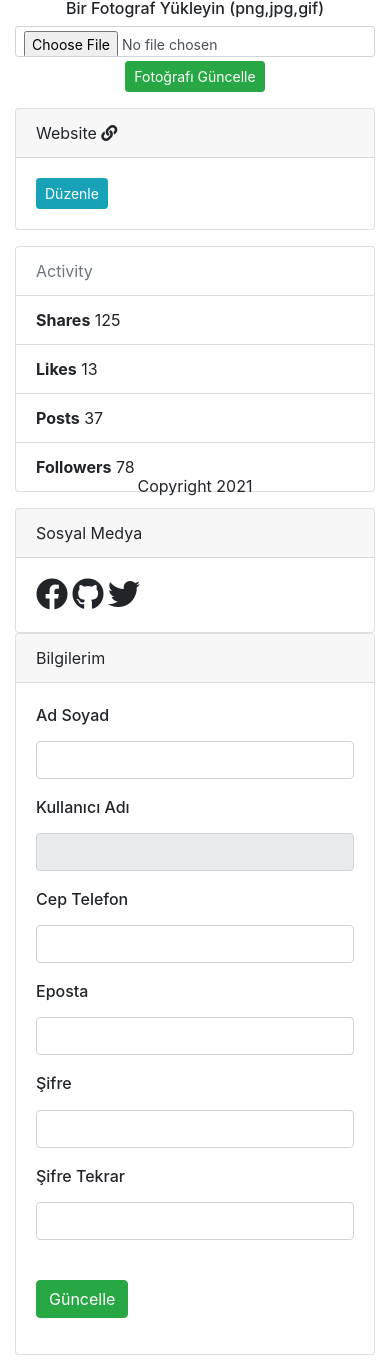
After one commit to sandiklibilgisayarprogramlama/ip2, a Python web app: template proje2/templates/bilgilerim.html in a window 390 px wide. The commit adds this page. Shown: the part 346-1717 px from the top of the page. Run offline with Jinja, Linux system fonts and the light colour scheme; the template is opened without the code that fills it, so the values that code supplies are empty.

Commit message:
kitap sosyal ağı

```diff
--- a/proje2/templates/__temp1.html
+++ b/proje2/templates/__temp1.html
@@ -4,12 +4,14 @@
     <meta charset="UTF-8">
     <meta http-equiv="X-UA-Compatible" content="IE=edge">
     <meta name="viewport" content="width=device-width, initial-scale=1.0">
+
+    <link rel="stylesheet" href="../static/css/bootstrap.min.css">
+    <script src="../static/js/jquery-3.6.0.min.js" ></script>
+    <script src="../static/js/bootstrap.bundle.min.js"></script>
+    <link rel="stylesheet" href="https://cdnjs.cloudflare.com/ajax/libs/font-awesome/5.15.3/css/all.min.css" integrity="sha512-iBBXm8fW90+nuLcSKlbmrPcLa0OT92xO1BIsZ+ywDWZCvqsWgccV3gFoRBv0z+8dLJgyAHIhR35VZc2oM/gI1w==" crossorigin="anonymous" referrerpolicy="no-referrer" />
     {% block baslik %}
 
     {% endblock baslik %}
-    <link rel="stylesheet" href="../static/css/bootstrap.min.css">
-    <script src="../static/js/jquery-3.6.0.min.js" ></script>
-    <script src="../static/js/bootstrap.bundle.min.js"></script>
 </head>
 <body>
     <nav class="navbar navbar-expand-lg navbar-light bg-light">
@@ -21,20 +23,20 @@
         <div class="collapse navbar-collapse" id="navbarSupportedContent">
           <ul class="navbar-nav mr-auto">
             <li class="nav-item active">
-              <a class="nav-link" href="#">Anasayfa <span class="sr-only">(current)</span></a>
+              <a class="nav-link" href="/">Anasayfa <span class="sr-only">(current)</span></a>
             </li>
             <li class="nav-item">
-              <a class="nav-link" href="#">Son Güncellenenler</a>
+              <a class="nav-link" href="/songuncellenenler">Son Güncellenenler</a>
             </li>
-            <li class="nav-item dropdown d-none"> <!-- todo: giriş yapan kullanıcı menüsü -->
+            <li class="nav-item dropdown {% if 'kadi' not in session %} d-none {% endif%} " > <!-- todo: giriş yapan kullanıcı menüsü -->
               <a class="nav-link dropdown-toggle" href="#" id="navbarDropdown" role="button" data-toggle="dropdown" aria-haspopup="true" aria-expanded="false">
-                Dropdown
+                {{session["kadi"]}}
               </a>
               <div class="dropdown-menu" aria-labelledby="navbarDropdown">
-                <a class="dropdown-item" href="#">Bilgilerim</a>
-                <a class="dropdown-item" href="#">Benim Sayfam</a>
+                <a class="dropdown-item" href="/bilgilerim">Bilgilerim</a>
+                <a class="dropdown-item" href="/benimsayfam">Benim Sayfam</a>
                 <div class="dropdown-divider"></div>
-                <a class="dropdown-item" href="#">Çıkış</a>
+                <a class="dropdown-item" href="/cikis">Çıkış</a>
               </div>
             </li>
           </ul>
--- /dev/null
+++ b/proje2/templates/bilgilerim.html
@@ -0,0 +1,187 @@
+{% extends "__temp1.html" %}
+{% block baslik %}
+<title>Bilgilerim</title>
+
+<script>
+    $(document).ready(function() {
+        var readURL = function(input) {
+            if (input.files && input.files[0]) {
+                var reader = new FileReader();
+                reader.onload = function (e) {
+                    $('.avatar').attr('src', e.target.result);
+                }
+                reader.readAsDataURL(input.files[0]);
+            }
+        }
+
+        $(".file-upload").on('change', function(){
+            readURL(this);
+        });
+    });
+</script>
+<script>
+    setTimeout(function(){
+        document.getElementById('pmessage').style.display = 'none';
+    }, 5000); // 10000ms = 10s
+</script>
+
+{% endblock baslik %}
+
+{% block icerik %}
+    <div class="row mt-3">
+  		<div class="col-sm-3"><!--left col-->
+
+
+      <div class="text-center">
+        {% if kisi.profilresmi %}
+          <img src="uploads/{{kisi.profilresmi}}" class="avatar img-circle img-thumbnail" alt="avatar">
+        {% else %}
+          <img src="http://ssl.gstatic.com/accounts/ui/avatar_2x.png" class="avatar img-circle img-thumbnail" alt="avatar">
+          <h6>Bir Fotograf Yükleyin (png,jpg,gif)</h6>
+        {% endif %}
+
+        <form action="/profilfotografekle" method="POST" enctype="multipart/form-data" >
+          <div class="mb-3">
+            <input class="form-control form-control-sm" name="inp_profilphoto" id="formFileSm" type="file">
+            <input type="submit" class="btn btn-success btn-sm mt-1" value="Fotoğrafı Güncelle">
+          </div>
+        </form>
+      </div>
+
+          <div class="card mt-3">
+            <div class="card-header">Website <i class="fas fa-link fa-1x"></i></div>
+            <div class="card-body">
+                {% if kisi.websayfasi %}
+                    <a href="{{kisi.websayfasi}}">{{kisi.websayfasi}}</a>
+                {% endif %}
+
+                <button class="btn btn-info btn-sm" data-toggle="modal" data-target="#websitemodal"  >Düzenle</button>
+            </div>
+          </div>
+
+          <ul class="list-group mt-3">
+            <li class="list-group-item text-muted">Activity <i class="fab fa-dashboard fa-1x"></i></li>
+            <li class="list-group-item "><span class="pull-left"><strong>Shares</strong></span> 125</li>
+            <li class="list-group-item "><span class="pull-left"><strong>Likes</strong></span> 13</li>
+            <li class="list-group-item "><span class="pull-left"><strong>Posts</strong></span> 37</li>
+            <li class="list-group-item "><span class="pull-left"><strong>Followers</strong></span> 78</li>
+          </ul>
+
+          <div class="card mt-3">
+            <div class="card-header">Sosyal Medya</div>
+            <div class="card-body">
+            	<i class="fab fa-facebook fa-2x"></i> <i class="fab fa-github fa-2x"></i> <i class="fab fa-twitter fa-2x"></i>
+            </div>
+          </div>
+
+        </div><!--/col-3-->
+    	<div class="col-sm-9">
+          <div class="card">
+            <div class="card-header" >
+                Bilgilerim
+            </div>
+            <div class="card-body" >
+
+                  <form class="form" action="/bilgileriguncelle" method="POST" id="registrationForm">
+                      <div class="form-group">
+
+                          <div class="col-xs-6">
+                              <label for="inp_adsoyad"><h6>Ad Soyad</h6></label>
+                              <input type="text" value="{{kisi.adsoyad}}" class="form-control" name="inp_adsoyad" id="inp_adsoyad" title="Ad soyad">
+                          </div>
+                      </div>
+
+                      <div class="form-group">
+                          <div class="col-xs-6">
+                              <label for="inp_kadi"><h6>Kullanıcı Adı</h6></label>
+                              <input type="text" value="{{session['kadi']}}" class="form-control" name="inp_kadi" id="inp_kadi" disabled title="Kullanıcı adı">
+                          </div>
+                      </div>
+
+                      <div class="form-group">
+                          <div class="col-xs-6">
+                             <label for="inp_ceptel"><h6>Cep Telefon</h6></label>
+                              <input type="phone" value="{{kisi.ceptel}}" class="form-control" name="inp_ceptel" id="inp_ceptel"  title="Cep Telefonu giriniz">
+                          </div>
+                      </div>
+                      <div class="form-group">
+
+                          <div class="col-xs-6">
+                              <label for="inp_ceptel"><h6>Eposta</h6></label>
+                              <input type="email" value="{{kisi.eposta}}" class="form-control" name="inp_eposta" id="inp_ceptel" title="Eposta giriniz">
+                          </div>
+                      </div>
+                      <div class="form-group">
+                          <div class="col-xs-6">
+                              <label for="inp_sifre"><h6>Şifre</h6></label>
+                              <input type="password" class="form-control" name="inp_sifre" id="inp_sifre" title="Şifre giriniz">
+                          </div>
+                      </div>
+                      <div class="form-group">
+
+                          <div class="col-xs-6">
+                            <label for="inp_sifre2"><h6>Şifre Tekrar</h6></label>
+                              <input type="password" class="form-control"  name="inp_sifre2" id="inp_sifre2"  title="Şifre Tekrar">
+                          </div>
+                      </div>
+                      <div class="form-group">
+                           <div class="col-xs-12">
+                                <br>
+                              	<input class="btn btn-success" value="Güncelle" type="submit"></button>
+                            </div>
+                      </div>
+              	</form>
+
+
+
+
+             </div><!--/tab-pane-->
+
+
+
+              </div><!--/tab-pane-->
+          </div><!--/tab-content-->
+
+        </div><!--/col-9-->
+
+        <!-- Modal -->
+<div class="modal fade" id="websitemodal" data-backdrop="static" data-keyboard="false" tabindex="-1" aria-labelledby="staticBackdropLabel" aria-hidden="true">
+    <div class="modal-dialog">
+      <div class="modal-content">
+        <div class="modal-header">
+          <h5 class="modal-title" id="staticBackdropLabel">Web sayfası Güncelle</h5>
+          <button type="button" class="close" data-dismiss="modal" aria-label="Close">
+            <span aria-hidden="true">&times;</span>
+          </button>
+        </div>
+        <div class="modal-body">
+          <form class="form-inline" action="/websiteguncelle" method="POST" >
+
+
+                <div class="form-group mx-sm-3 mb-2">
+                  <label for="website" class="sr-only">Web sayfası</label>
+                  <input type="text" value="{{kisi.websayfasi}}" name="inp_website" class="form-control" id="website" placeholder="Web sayfası">
+                </div>
+                <input type="submit" value="Kaydet" class="btn btn-primary mb-2">
+
+          </form>
+        </div>
+      </div>
+    </div>
+  </div>
+
+
+{% for category, message in get_flashed_messages(with_categories=true) %}
+<div id="pmessage" class="row no-gutters position-fixed" style="top:60px;right:30px;">
+    <div class="col-lg-12 col-md-12">
+        <div class="{{category}} fade show" role="alert">
+            <button type="button" class="close" data-dismiss="alert" aria-label="Close">
+                <span aria-hidden="true">&times;</span>
+            </button>
+            <p >{{ message }}</p>
+        </div>
+    </div>
+</div>
+{% endfor %}
+
+{% endblock icerik %}
```
Also changed, not shown: proje2/app.py (+147 -3 lines), proje2/database.py (added, +38 -0 lines), proje2/templates/benimsayfam.html (added, +97 -0 lines), proje2/templates/index.html (+73 -7 lines), proje2/kitapag.db (added), proje2/uploads/10015.jpg (added).
